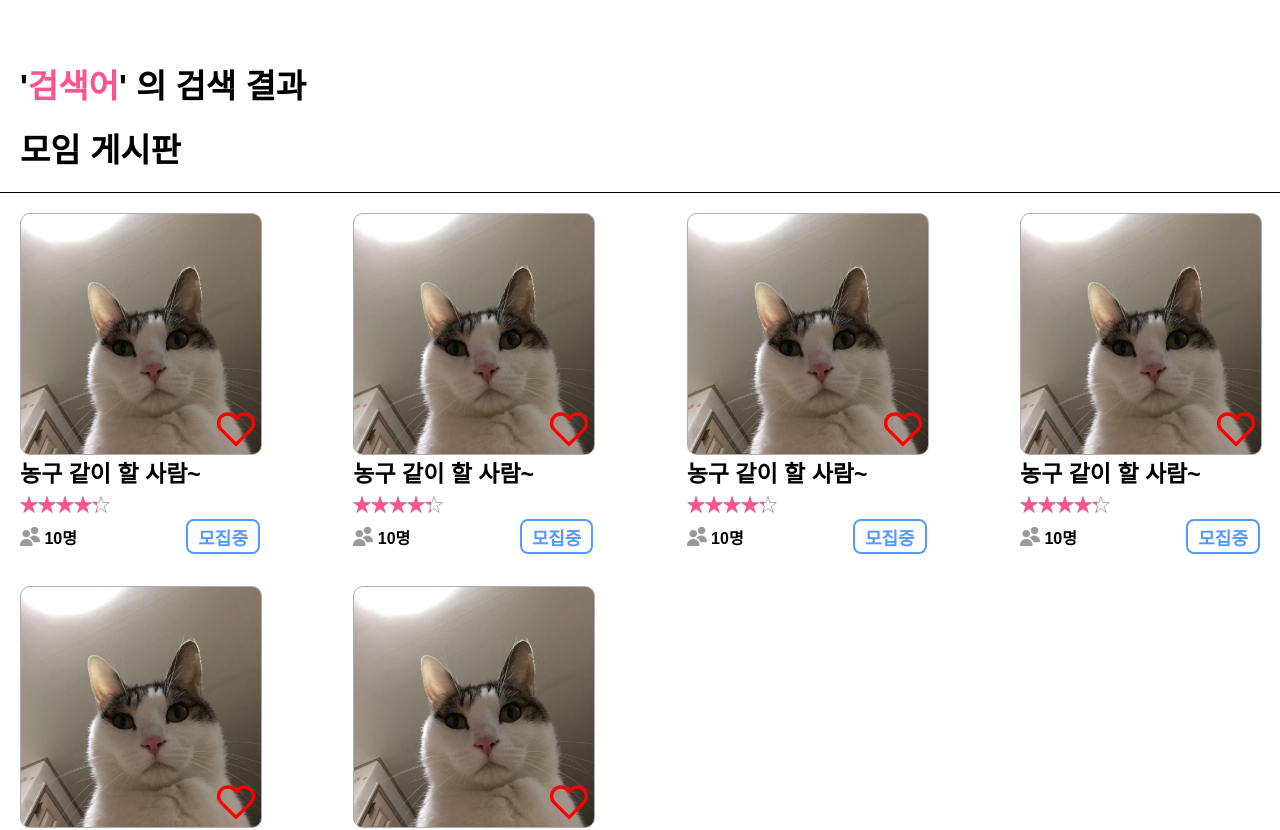
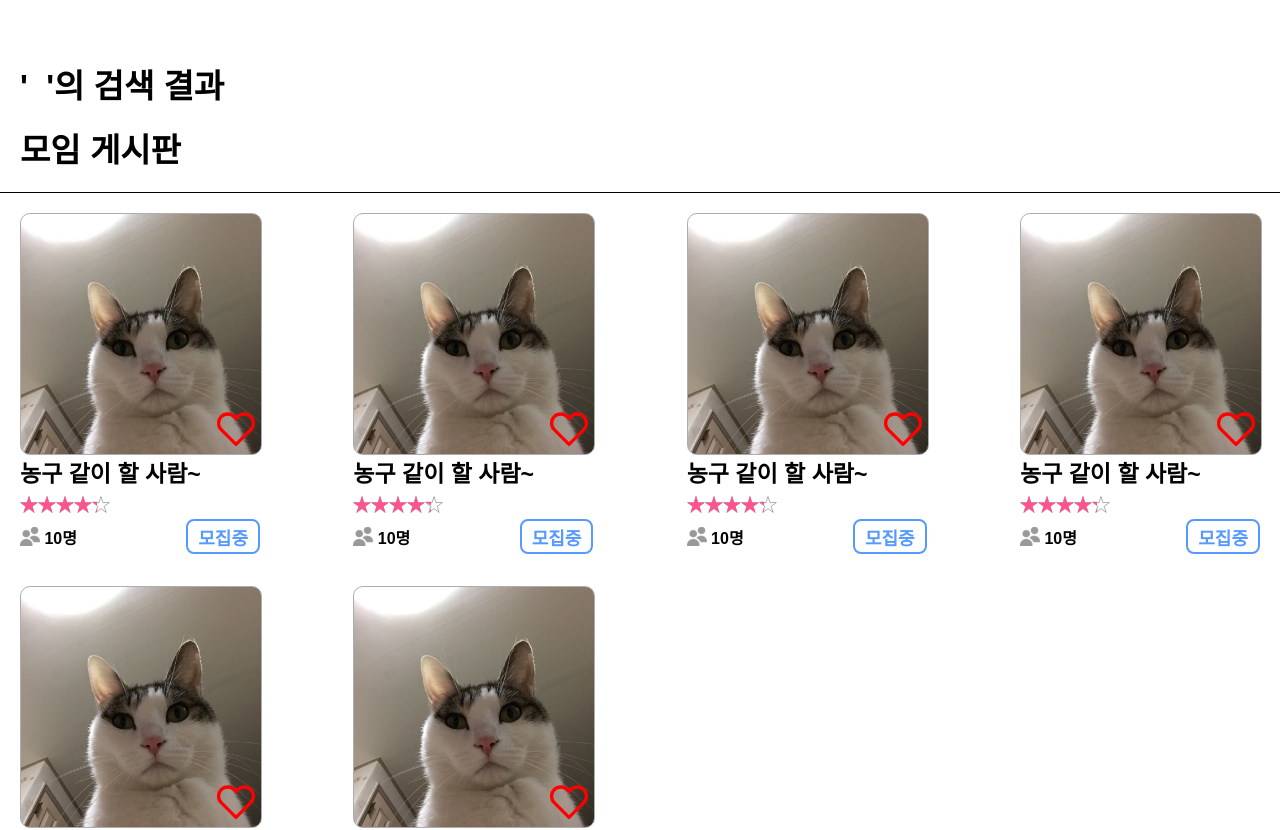
Before and after one commit to DoYous/Senials-Frontend, a React (Create React App) app in the folder senials_frontend/: page /search-whole in a window 1280 px wide. Shown: the top 830 px of the page. Built offline with nearby package versions, Linux system fonts and the light colour scheme; a web font is replaced by a local one.

Commit message:
통합검색 결과 SearchWhole.js - 쿼리스트링 연결

```diff
--- a/senials_frontend/src/pages/search/SearchWhole.js
+++ b/senials_frontend/src/pages/search/SearchWhole.js
@@ -1,5 +1,5 @@
 import { useState, useEffect } from 'react';
-import { useNavigate } from 'react-router-dom';
+import { useNavigate, useParams, useSearchParams } from 'react-router-dom';
 
 // CSS
 import styles from '../common/MainVer1.module.css';
@@ -11,9 +11,12 @@ const testArray6 = [{number: 1}, {number: 2}, {number: 3}, {number: 4}, {number:
 
 function SearchWhole() {
 
+    const [searchParams, setSearchParams] = useSearchParams();
     const navigate = useNavigate();
 
     const [tarr, setTarr] = useState([...testArray6]);
+
+    const keyword = searchParams.get("keyword");
 
     const testLoad = () => {
         setTarr(prev => [...prev, {number: 5}]);
@@ -31,7 +34,7 @@ function SearchWhole() {
         <div className={styles.centerContainer}>
             <div className={styles.separator}>
                 <span className={`${styles.firstFont}`}>
-                    '<span className={styles.pointColor}>검색어</span>'&nbsp;의 검색 결과
+                    '<span className={styles.pointColor}>&nbsp;{ keyword }&nbsp;</span>'의 검색 결과
                 </span>
             </div>
 
```
